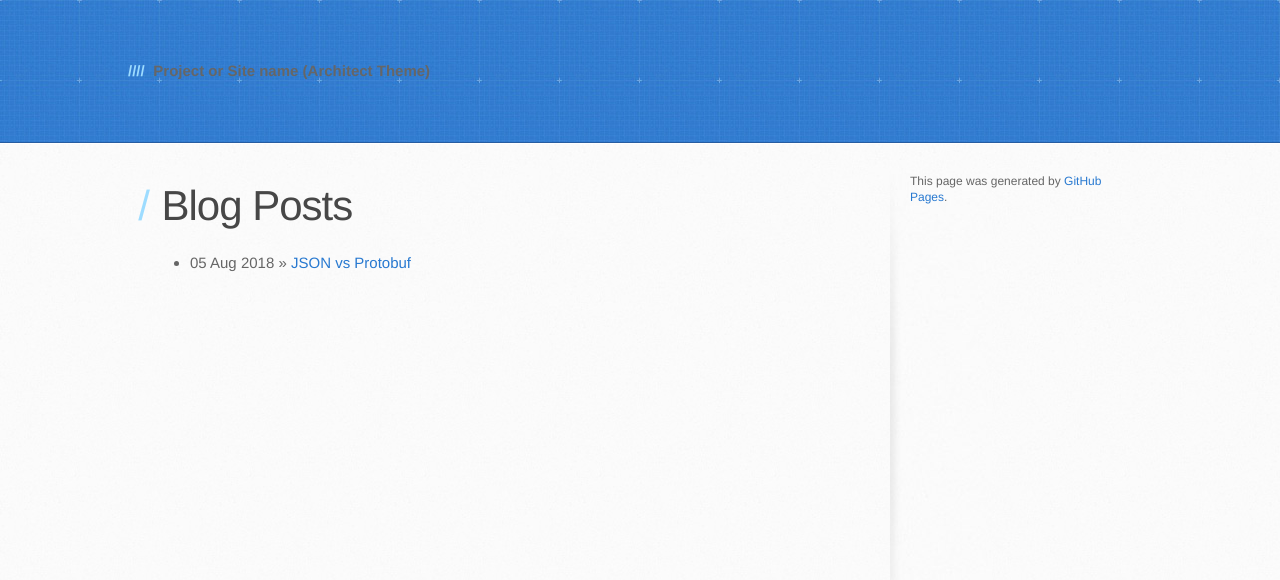
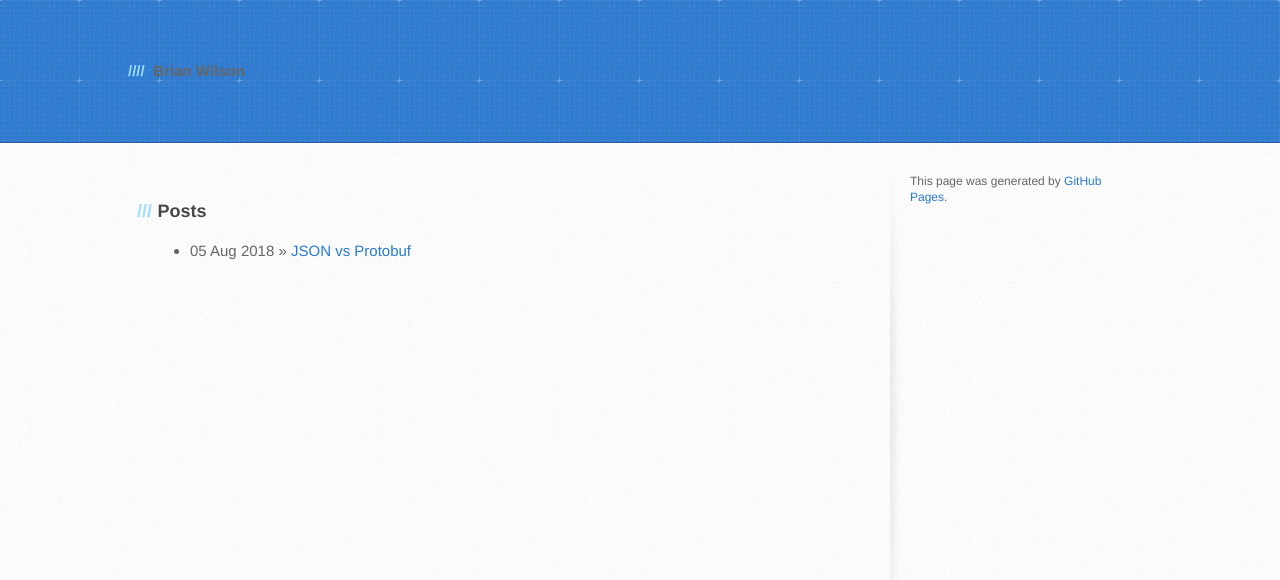
Before and after one commit to brianwilsongh/wilsontheory.github.io, a Jekyll site: the page built from index.html, in a window 1280 px wide. Shown: the top 580 px of the page. Built offline with Jekyll 4.4.1, drawn with Linux system fonts in a browser that asks for light colours.

Commit message:
Add index, config changes

```diff
--- a/_config.yml
+++ b/_config.yml
@@ -1,6 +1,6 @@
 # Setup
-name:         Project or Site name (Architect Theme)
-tagline:      A responsive theme for your project on GitHub Pages
+name:         Brian Wilson
+tagline:      Software Engineer
 baseurl:      ""
 locale:       "en"
 
--- a/index.html
+++ b/index.html
@@ -4,7 +4,7 @@ title: Architect Theme by Jason Long
 ---
 
 <div id="home">
-  <h1>Blog Posts</h1>
+  <h3>Posts</h1>
   <ul class="posts">
     {% for post in site.posts %}
       <li><span>{{ post.date | date_to_string }}</span> &raquo; <a href="{{ site.baseurl }}{{ post.url }}">{{ post.title }}</a></li>
```
